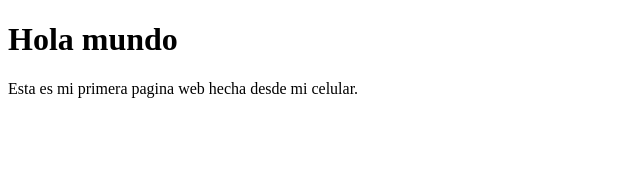
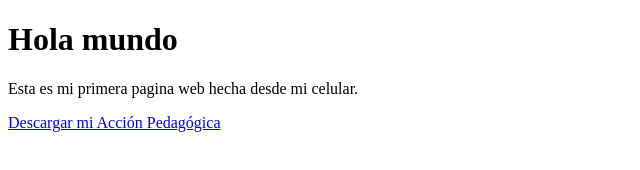
Before and after one commit to memagoba68-droid/Alfa-202602, a plain HTML site: page index.html in a window 1280 px wide. Shown: the whole page, without its empty margins (0-640 px from the left). Drawn offline with Linux system fonts and the light colour scheme.

Commit message:
Update index.html

```diff
--- a/index.html
+++ b/index.html
@@ -10,3 +10,6 @@
 
 <body>
 </html>
+<a href="Accion Pedagogica_5_Lenguas Extranjeras_Alfabetizacion Digital_050326.docx" download>Descargar mi Acción Pedagógica</a>
+
+</html>
```
